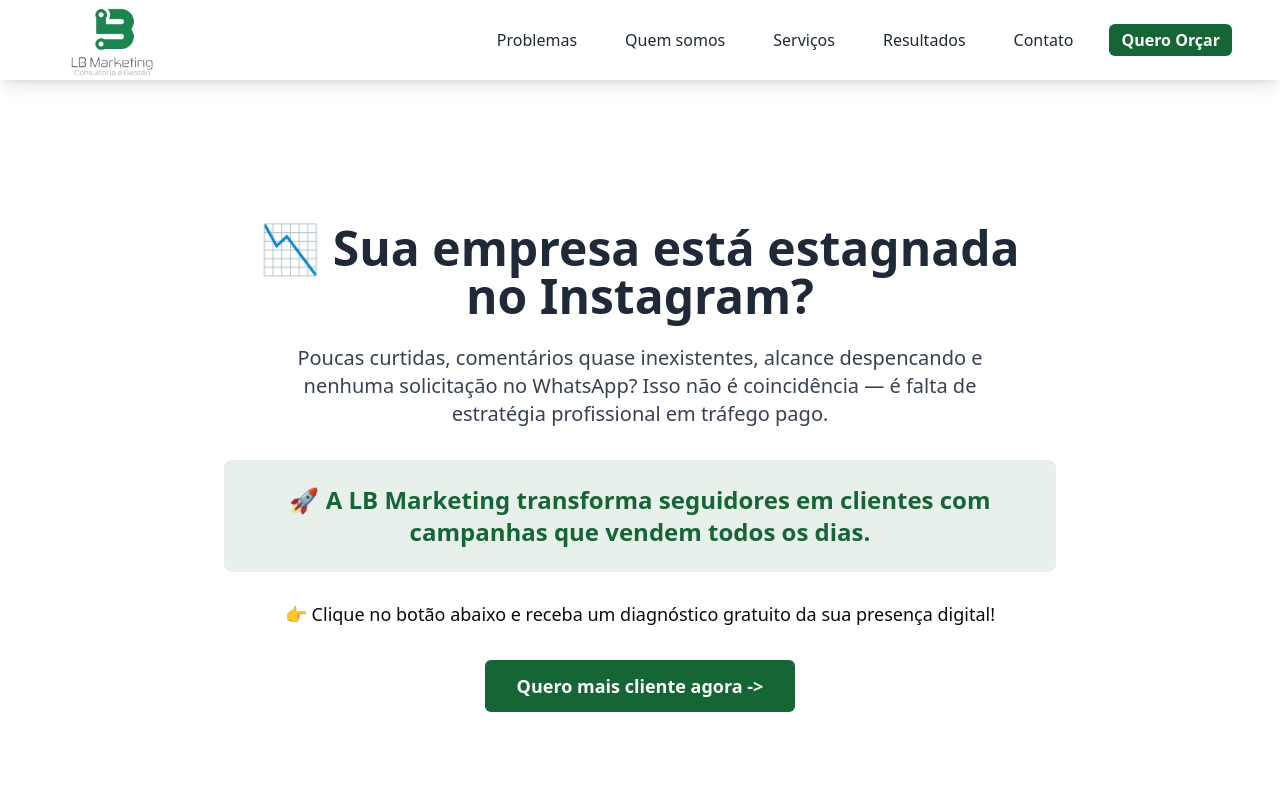
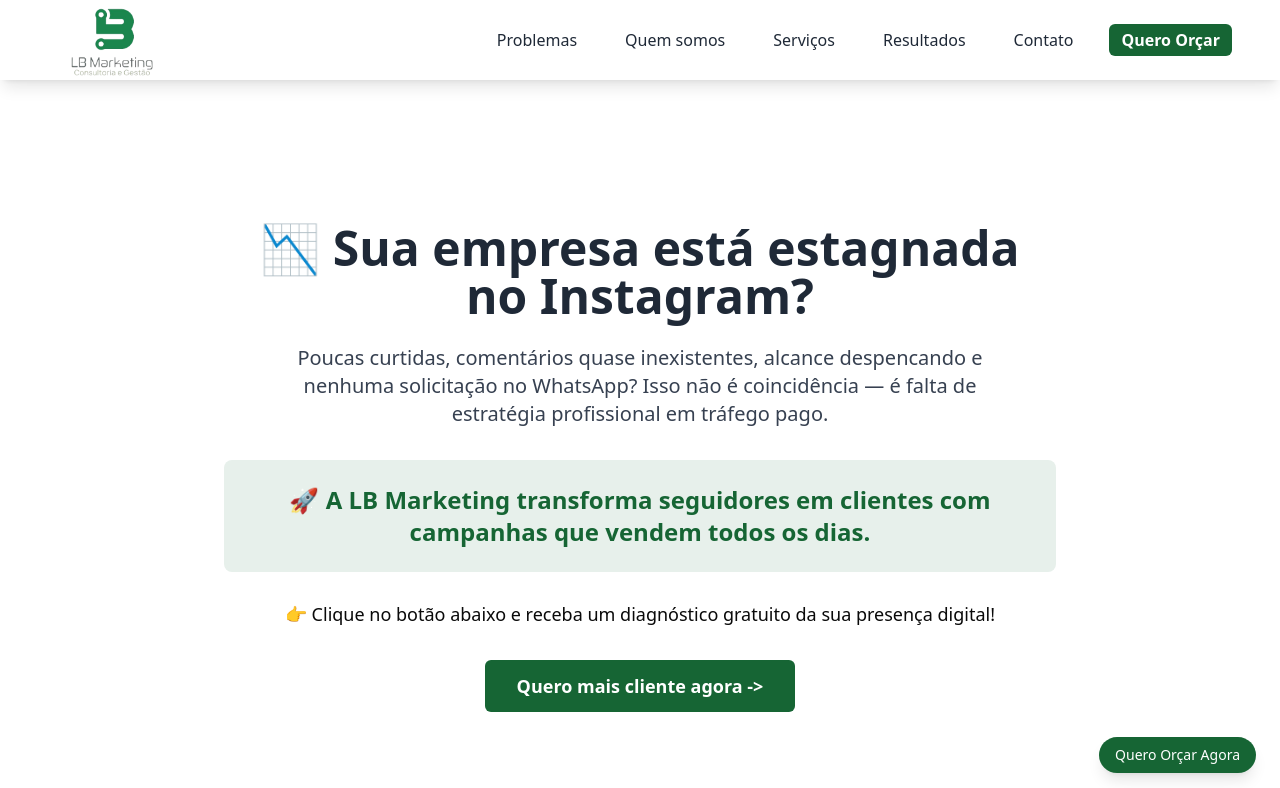
Before and after one commit to hpbeta/lb-marketing, a React (Vite) app: page / in a window 1280 px wide. Shown: the top 788 px of the page. Built offline with nearby package versions, Linux system fonts and the light colour scheme.

Commit message:
Adicionando o botão flutuante

```diff
--- a/package.json
+++ b/package.json
@@ -11,6 +11,7 @@
   },
   "dependencies": {
     "@radix-ui/react-separator": "^1.1.6",
+    "@radix-ui/react-slot": "^1.2.2",
     "@tailwindcss/vite": "^4.1.5",
     "class-variance-authority": "^0.7.1",
     "clsx": "^2.1.1",
--- a/src/App.jsx
+++ b/src/App.jsx
@@ -11,10 +11,12 @@
 import { Action } from './pages/action';
 import { ContactForm } from './pages/form';
 import { Footer } from './pages/footer';
+import { FloatingButton } from './buttonFloat';
 
 function App() {
   return (
     <>
+    <FloatingButton />
       <Header />
       <Routes>
         <Route
--- /dev/null
+++ b/src/buttonFloat/index.jsx
@@ -0,0 +1,41 @@
+import { useState, useEffect } from "react";
+import { Button } from "@/components/ui/button";
+
+export function FloatingButton() {
+  const [isVisible, setIsVisible] = useState(true); // Já começa visível
+
+  useEffect(() => {
+    const handleScroll = () => {
+      setIsVisible(true); // Sempre visível. Ajuste se quiser esconder no topo.
+    };
+
+    window.addEventListener("scroll", handleScroll);
+    return () => window.removeEventListener("scroll", handleScroll);
+  }, []);
+
+  const scrollToForm = () => {
+    const formElement = document.getElementById("contact-form");
+    if (formElement) {
+      formElement.scrollIntoView({ behavior: "smooth" });
+    }
+  };
+
+  if (!isVisible) return null;
+
+  return (
+    <div
+      className="fixed bottom-4 right-4 sm:bottom-6 sm:right-6 z-40 animate-float"
+    >
+      <Button
+        onClick={scrollToForm}
+        className="shadow-lg text-white font-medium rounded-full bg-green-800 hover:bg-green-700"
+        style={{
+          padding: "0.5rem 1rem", // mobile (8px 16px)
+          fontSize: "0.875rem", // 14px
+        }}
+      >
+        Quero Orçar Agora
+      </Button>
+    </div>
+  );
+}
--- /dev/null
+++ b/src/components/ui/button.jsx
@@ -0,0 +1,48 @@
+import * as React from "react"
+import { Slot } from "@radix-ui/react-slot"
+import { cva } from "class-variance-authority";
+
+import { cn } from "@/lib/utils"
+
+const buttonVariants = cva(
+  "inline-flex items-center justify-center gap-2 whitespace-nowrap rounded-md text-sm font-medium transition-colors focus-visible:outline-none focus-visible:ring-1 focus-visible:ring-ring disabled:pointer-events-none disabled:opacity-50 [&_svg]:pointer-events-none [&_svg]:size-4 [&_svg]:shrink-0",
+  {
+    variants: {
+      variant: {
+        default:
+          "bg-primary text-primary-foreground shadow hover:bg-primary/90",
+        destructive:
+          "bg-destructive text-destructive-foreground shadow-sm hover:bg-destructive/90",
+        outline:
+          "border border-input bg-background shadow-sm hover:bg-accent hover:text-accent-foreground",
+        secondary:
+          "bg-secondary text-secondary-foreground shadow-sm hover:bg-secondary/80",
+        ghost: "hover:bg-accent hover:text-accent-foreground",
+        link: "text-primary underline-offset-4 hover:underline",
+      },
+      size: {
+        default: "h-9 px-4 py-2",
+        sm: "h-8 rounded-md px-3 text-xs",
+        lg: "h-10 rounded-md px-8",
+        icon: "h-9 w-9",
+      },
+    },
+    defaultVariants: {
+      variant: "default",
+      size: "default",
+    },
+  }
+)
+
+const Button = React.forwardRef(({ className, variant, size, asChild = false, ...props }, ref) => {
+  const Comp = asChild ? Slot : "button"
+  return (
+    <Comp
+      className={cn(buttonVariants({ variant, size, className }))}
+      ref={ref}
+      {...props} />
+  );
+})
+Button.displayName = "Button"
+
+export { Button, buttonVariants }
--- a/src/styles.css
+++ b/src/styles.css
@@ -6,6 +6,19 @@
 html, body {
   overflow-x: hidden;
   width: 100%;
+}
+
+@keyframes float {
+  0%, 100% {
+    transform: translateY(0);
+  }
+  50% {
+    transform: translateY(-10px);
+  }
+}
+
+.animate-float {
+  animation: float 3s ease-in-out infinite;
 }
 
 @layer base {
```
Also changed, not shown: 1 other file (tests, documents, lock files or other folders).
